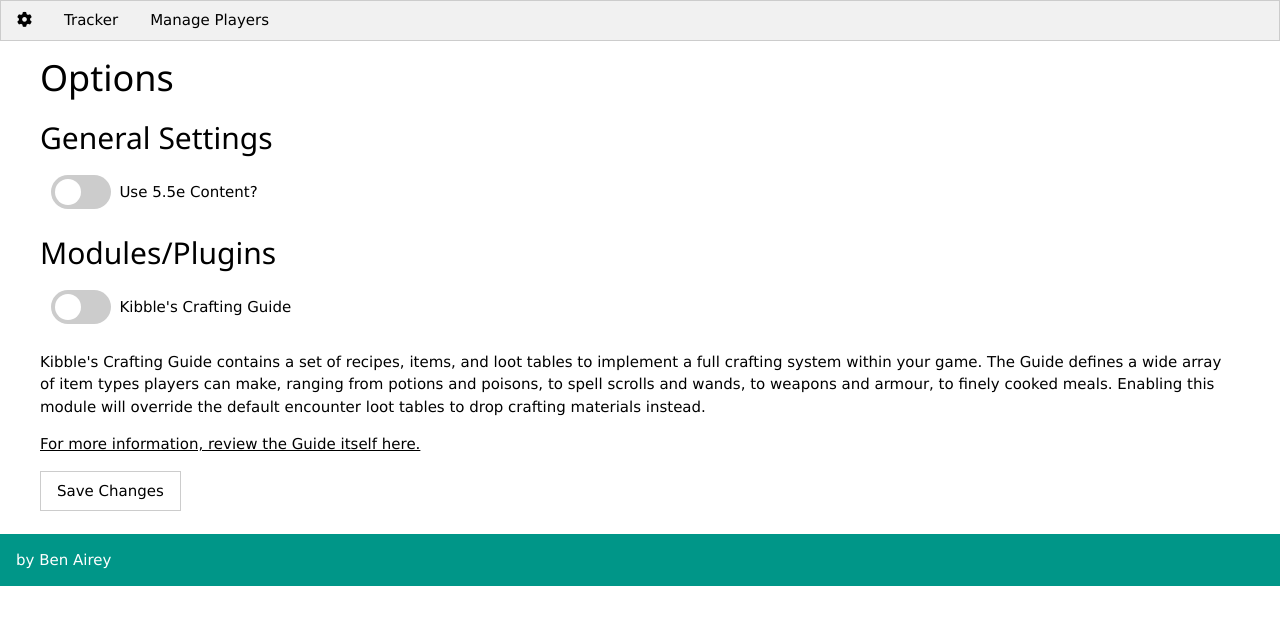
After one commit to ben-githubs/dmtoolkit, a Flask app: page /settings/edit in a window 1280 px wide. The commit adds this page. Shown: the top 625 px of the page. Run offline with Flask 3, Linux system fonts and the light colour scheme; parts of the project's set-up code (start-up, migrations or seed data) failed here and were passed over; some libraries are stand-ins or nearby versions.

Commit message:
Add settings

```diff
--- a/dmtoolkit/__init__.py
+++ b/dmtoolkit/__init__.py
@@ -19,11 +19,13 @@ def init_app():
         from .inittracker.routes import tracker_bp
         from .players.routes import players_bp
         from .api.routes import api_bp
+        from .settings.routes import settings_bp
 
         # Register Blueprints
         app.register_blueprint(api_bp)
         app.register_blueprint(tracker_bp)
         app.register_blueprint(players_bp)
+        app.register_blueprint(settings_bp)
 
         add_filters(app)
 
--- /dev/null
+++ b/dmtoolkit/settings/api.py
@@ -0,0 +1,31 @@
+import json
+from typing import Any, Optional
+
+from flask import request, Response, make_response
+
+settings_blacklist = [
+    "csrf_token",
+    "submit"
+]
+
+def get_setting(key: str) -> Any:
+    return get_settings().get(key)
+
+
+def get_settings() -> dict:
+    return sanitize_settings(json.loads(request.cookies.get("settings", "{}")))
+
+
+def set_settings(new_settings: dict[str, Any], resp: Optional[Response] = None) -> Response:
+    settings = get_settings()
+    settings |= new_settings
+    if not resp:
+        resp = make_response()
+    resp.set_cookie("settings", json.dumps(sanitize_settings(settings)))
+    return resp
+
+
+def sanitize_settings(settings: dict[str, Any]) -> dict[str, Any]:
+    for field in settings_blacklist:
+        settings.pop(field, None)
+    return settings
--- /dev/null
+++ b/dmtoolkit/settings/forms.py
@@ -0,0 +1,10 @@
+from flask_wtf import FlaskForm
+
+from wtforms import SubmitField, BooleanField
+
+class SettingsForm(FlaskForm):
+    use_new_content = BooleanField("Use 5.5e Content?", default=False)
+
+    module_kcg = BooleanField("Kibble's Crafting Guide", default=False)
+
+    submit = SubmitField("Save Changes")
--- /dev/null
+++ b/dmtoolkit/settings/routes.py
@@ -0,0 +1,34 @@
+import json
+
+from flask import Blueprint, flash, render_template, make_response
+
+from dmtoolkit.settings.forms import SettingsForm
+from dmtoolkit.settings.api import get_settings, set_settings
+
+settings_bp = Blueprint(
+    "settings_bp",
+    __name__,
+    template_folder = "templates",
+    static_folder = "static",
+    static_url_path = "/settings/static",
+    url_prefix = "/settings"
+)
+
+@settings_bp.route("/edit", methods=["GET", "POST"])
+def settings():
+    page = {
+        "title": "DMTools - Settings"
+    }
+    form = SettingsForm()
+    settings = get_settings()
+
+    if form.validate_on_submit():
+        resp = make_response(render_template("settings.jinja2", page=page, form=form))
+        resp = set_settings(form.data, resp)
+        flash("Settings saved!", "success")
+        return resp
+    else:
+        for field_name in form.data.keys():
+            form[field_name].data = settings.get(field_name, False)
+
+    return render_template("settings.jinja2", page=page, form=form)
--- /dev/null
+++ b/dmtoolkit/settings/templates/settings.jinja2
@@ -0,0 +1,47 @@
+{% extends "base.jinja2" %}
+
+{% block header %}
+    <link rel=stylesheet type="text/css" href="{{ url_for('static', filename='forms.css') }}">
+{% endblock %}
+
+{% block content %}
+
+<div style="width: 1200px; margin: auto">
+    <h1>Options</h1>
+
+    <form method="POST" action="">
+        {{ form.csrf_token }}
+        <h2>General Settings</h2>
+        <div>
+            <fieldset>
+                <div style="display:flex; align-items:center">
+                    <label for="use_new_content" class="switch">
+                        {{ form.use_new_content }}
+                        <span class="slider round"></span>
+                    </label>
+                    {{ form.use_new_content.label }}
+                </div>
+            </fieldset>
+        </div>
+        <h2>Modules/Plugins</h2>
+        <div>
+            <fieldset>
+                <div style="display:flex; align-items:center">
+                    <label for="module_kcg" class="switch">
+                        {{ form.module_kcg }}
+                        <span class="slider round"></span>
+                    </label>
+                    {{ form.module_kcg.label }}
+                </div>
+            </fieldset>
+            <p>
+            Kibble's Crafting Guide contains a set of recipes, items, and loot tables to implement a full crafting system within your game. The Guide defines a wide array of item types players can make, ranging from potions and poisons, to spell scrolls and wands, to weapons and armour, to finely cooked meals. Enabling this module will override the default encounter loot tables to drop crafting materials instead.
+            </p>
+            <p><a href="https://irp.cdn-website.com/8e7079c7/files/uploaded/Crafting%2B1.0.7%2B-%2Bcompressed.pdf">For more information, review the Guide itself here.</a></p>
+
+        {{ form.submit(class_="w3-button w3-white w3-border w3-ripple") }}
+    </form>
+</div>
+<br/>
+
+{% endblock %}
--- a/dmtoolkit/static/forms.css
+++ b/dmtoolkit/static/forms.css
@@ -10,3 +10,67 @@
 fieldset {
     border: 0px;
 }
+
+ /* The switch - the box around the slider */
+.switch {
+  position: relative;
+  display: inline-block;
+  width: 60px;
+  height: 34px;
+  margin-right: 8px;
+}
+
+/* Hide default HTML checkbox */
+.switch input {
+  opacity: 0;
+  width: 0;
+  height: 0;
+}
+
+/* The slider */
+.slider {
+  position: absolute;
+  cursor: pointer;
+  top: 0;
+  left: 0;
+  right: 0;
+  bottom: 0;
+  background-color: #ccc;
+  -webkit-transition: .4s;
+  transition: .4s;
+}
+
+.slider:before {
+  position: absolute;
+  content: "";
+  height: 26px;
+  width: 26px;
+  left: 4px;
+  bottom: 4px;
+  background-color: white;
+  -webkit-transition: .4s;
+  transition: .4s;
+}
+
+input:checked + .slider {
+  background-color: #2196F3;
+}
+
+input:focus + .slider {
+  box-shadow: 0 0 1px #2196F3;
+}
+
+input:checked + .slider:before {
+  -webkit-transform: translateX(26px);
+  -ms-transform: translateX(26px);
+  transform: translateX(26px);
+}
+
+/* Rounded sliders */
+.slider.round {
+  border-radius: 34px;
+}
+
+.slider.round:before {
+  border-radius: 50%;
+}
--- a/dmtoolkit/templates/base.jinja2
+++ b/dmtoolkit/templates/base.jinja2
@@ -5,6 +5,7 @@
         <meta name="viewport" content="width=device-width, initial-scale=1">
         <link rel="stylesheet" href="https://www.w3schools.com/w3css/4/w3.css">
         <link rel="shortcut icon" href="{{ url_for('static', filename='favicon.ico') }}">
+        <link rel=stylesheet type="text/css" href="{{ url_for('static', filename='aux.css') }}">
         <script src="https://ajax.googleapis.com/ajax/libs/jquery/3.7.1/jquery.min.js"></script>
         <script src="https://kit.fontawesome.com/997e16441a.js" crossorigin="anonymous"></script>
         <script type="text/javascript">
@@ -23,9 +24,24 @@
     <body>
 
     <div class="w3-bar w3-border w3-light-grey">
+        <a class="w3-bar-item w3-button" href="{{ url_for('settings_bp.settings') }}"><i class="fa-solid fa-gear"></i></a>
         <a class="w3-bar-item w3-button" href="{{ url_for('tracker_bp.tracker') }}">Tracker</a>
         <a class="w3-bar-item w3-button" href="{{ url_for('players_bp.list_players_page') }}">Manage Players</a>
     </div>
+
+    {% with messages = get_flashed_messages(with_categories=True) %}
+        {% if messages %}
+            {% for category, message in messages %}
+                <div id="_flash_message_{{ loop.index }}" class="w3-panel w3-display-container {{ category }}">
+                    <span onclick="this.parentElement.style.display='none'" class="w3-button w3-display-topright">X</span>
+                    <p>{{ message }}</p>
+                </div>
+                <script>
+                    $('#_flash_message_{{ loop.index }}').delay(5000 + (2000 * {{ loop.index0 }})).fadeOut(1000);
+                </script>
+            {% endfor %}
+        {% endif %}
+    {% endwith %}
 
     <div id="content" class="content">
         {% block content %}{% endblock %}
```
Also changed, not shown: dmtoolkit/inittracker/routes.py (+4 -4 lines), dmtoolkit/static/aux.css (added, +32 -0 lines).
